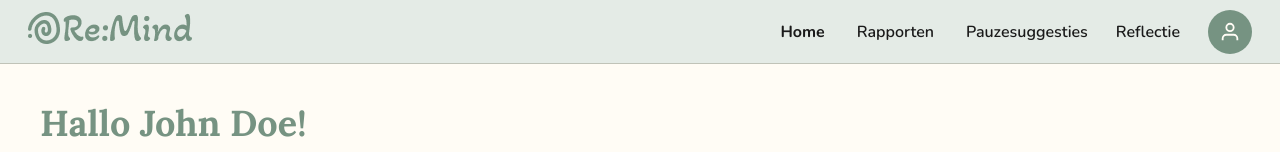
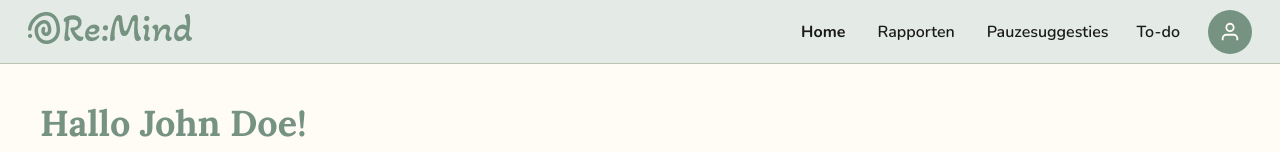
Before and after one commit to sampittois/Re-Mind_App_Individueel, a React (Vite) app in the folder stress-app/frontend/: page / in a window 1280 px wide. Shown: the top 152 px of the page. Built offline with nearby package versions, Linux system fonts and the light colour scheme; no server answers.

Commit message:
feat: rename reflection button to 'To-do' in Navbar for clarity

```diff
--- a/stress-app/frontend/src/components/Navbar.jsx
+++ b/stress-app/frontend/src/components/Navbar.jsx
@@ -37,7 +37,7 @@ export default function Navbar({ currentPage, setCurrentPage, avatar, onOpenRefl
           </nav>
 
           <button className="link" type="button" onClick={onOpenReflection} aria-label="Werkdagreflectie openen">
-            Reflectie
+            To-do
           </button>
 
           <button
```
